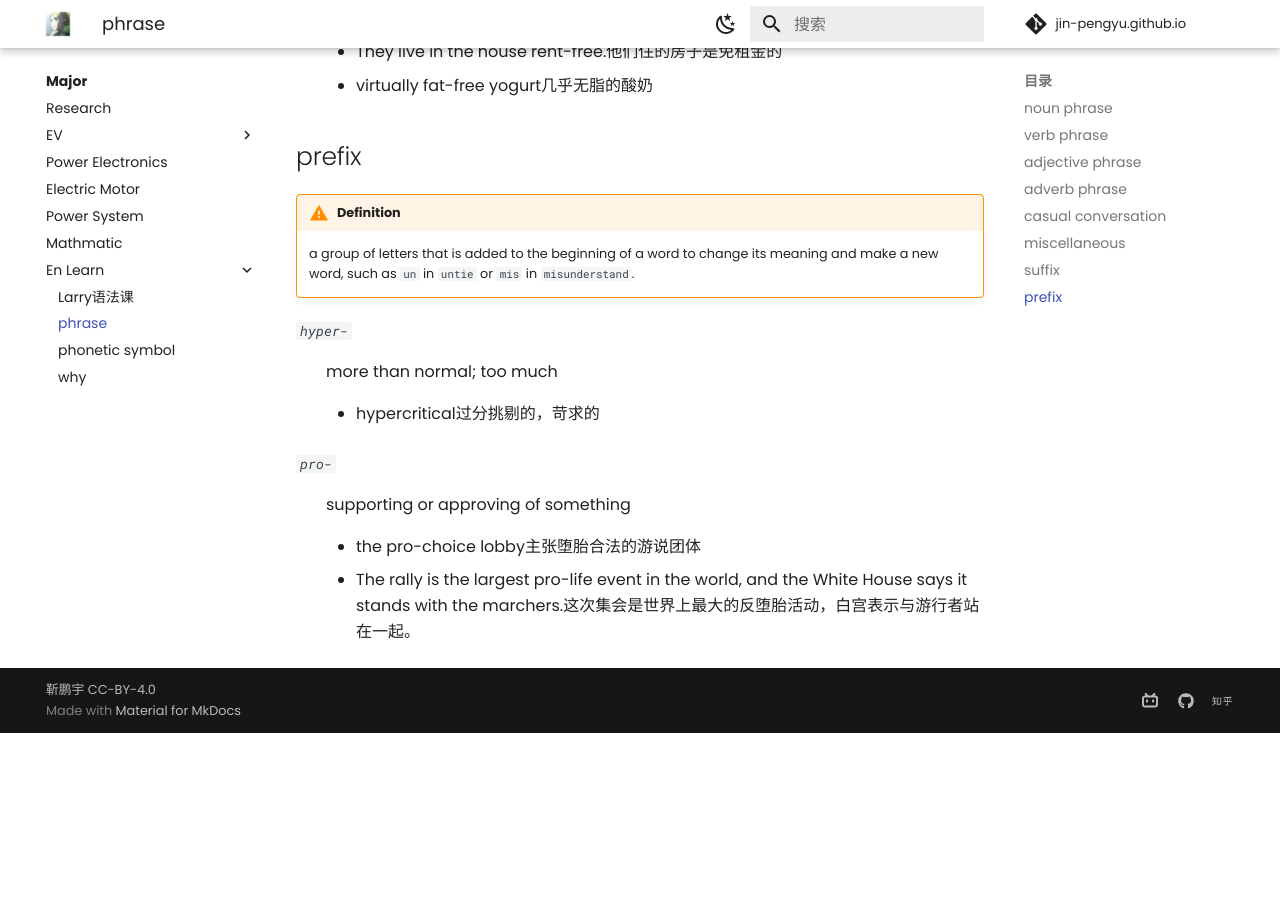
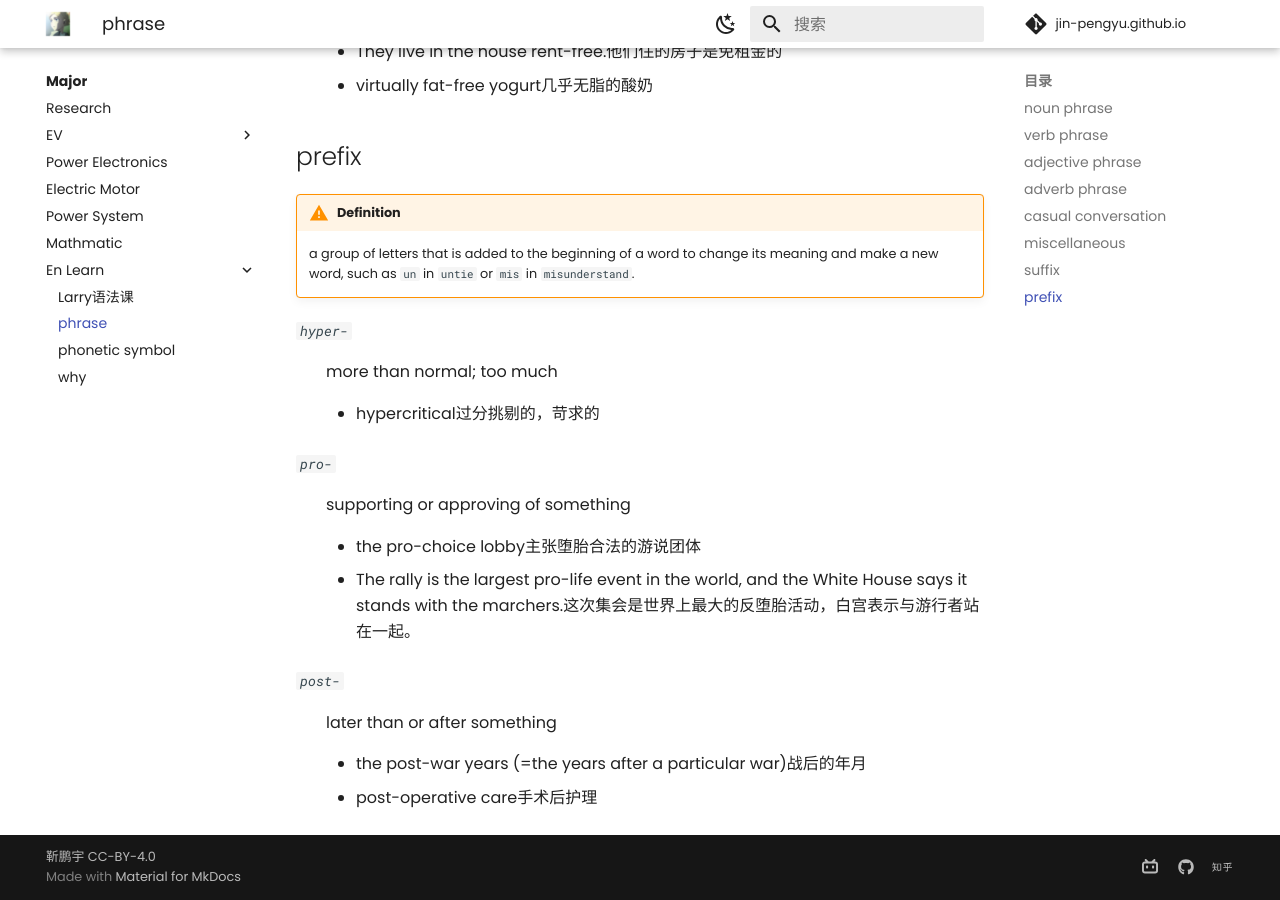
Before and after one commit to Pengyu-Jin/Pengyu-Jin.github.io, an MkDocs documentation site: the page built from docs/major/EN-learn/phrase.md, in a window 1280 px wide and 900 px high, scrolled down 2778 px. Built offline with MkDocs 1.6.1 and Material for MkDocs 9.7.7, drawn with Linux system fonts in a browser that asks for light colours; comment, search, counter and statistics services are not loaded; before the commit the page ends 3511 px from its top, so only the background shows below that.

Commit message:
phrase +

```diff
--- a/docs/major/EN-learn/phrase.md
+++ b/docs/major/EN-learn/phrase.md
@@ -104,3 +104,10 @@ Would you like an aisle or window seat? 你想要靠走道的位置还是靠窗
 
     - the pro-choice lobby主张堕胎合法的游说团体
     - The rally is the largest pro-life event in the world, and the White House says it stands with the marchers.这次集会是世界上最大的反堕胎活动，白宫表示与游行者站在一起。
+
+*`post-`*
+
+:   later than or after something
+
+    - the post-war years (=the years after a particular war)战后的年月
+    - post-operative care手术后护理
```
